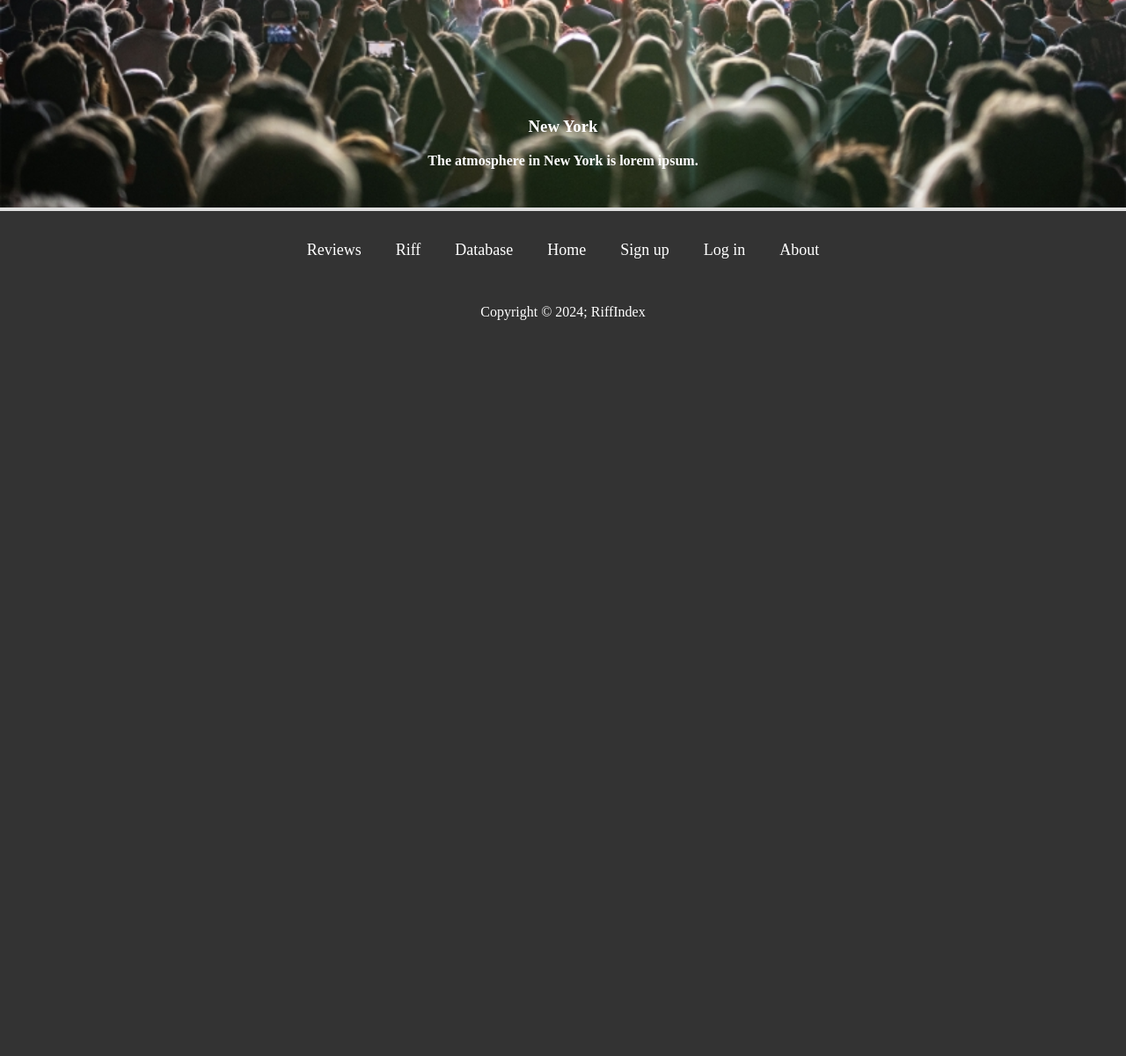
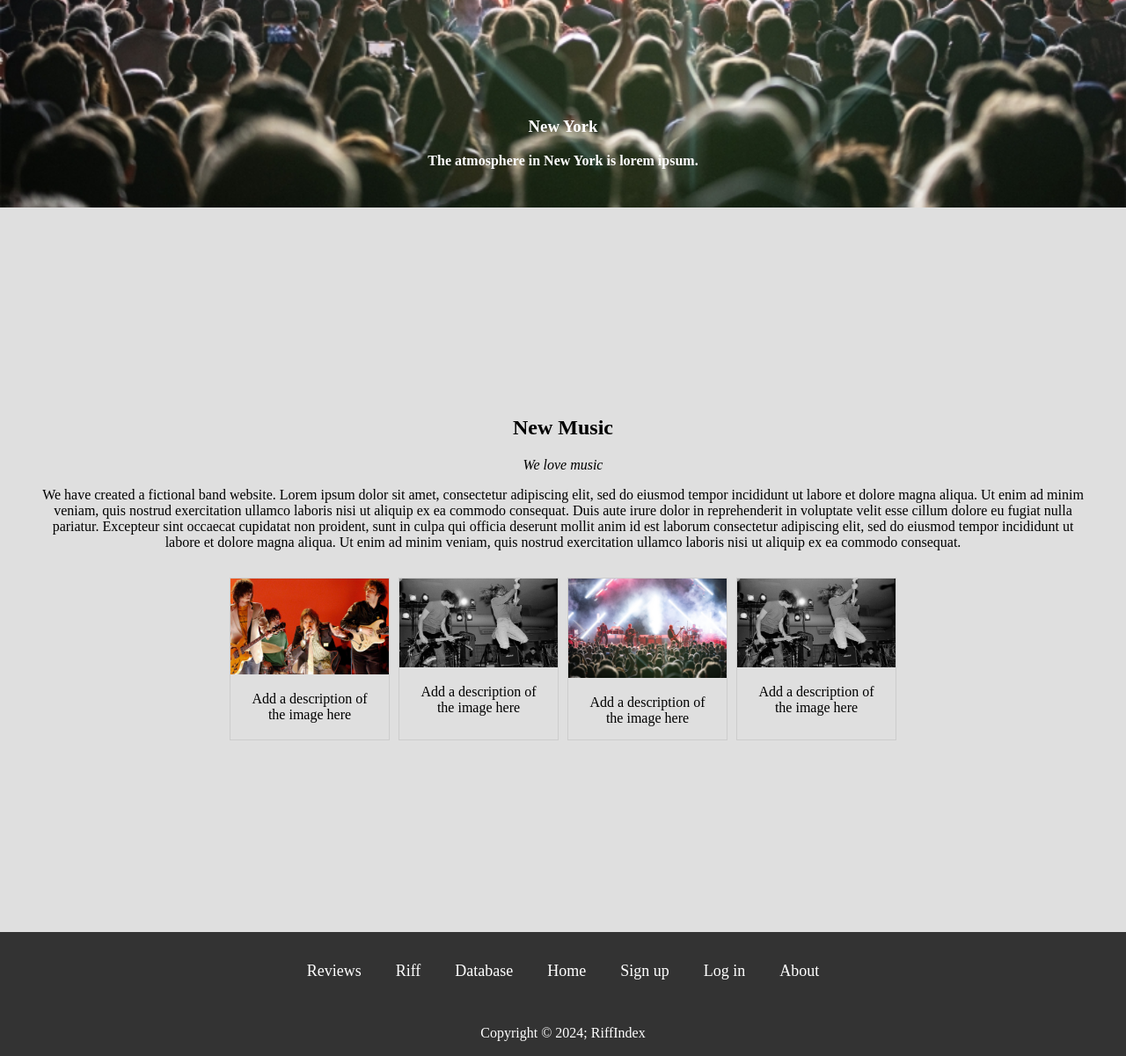
Before and after one commit to erikalanj/riffindex, a PHP site: page / in a window 1280 px wide. Shown: the part 653-1854 px from the top of the page at 88% size. Before the commit the page ends 1017 px from the top, so only its background shows below. Run offline with PHP 8.4, Linux system fonts and the light colour scheme.

Commit message:
Describe your changes here

```diff
--- a/aside.php
+++ b/aside.php
@@ -1,5 +1,3 @@
-
-<div class="col-3 col-s-12">
 <div class="aside">
     <h2>What?</h2>
     <p>Chania is a city on the island of Crete.</p>
@@ -8,5 +6,3 @@
     <h2>How?</h2>
     <p>You can reach Chania airport from all over Europe.</p>
 </div>
-    </div>
-</div>
--- a/index.php
+++ b/index.php
@@ -28,7 +28,51 @@ require "nav.php"; // Include your navigation bar
     </div>
 </div>
 
+<div class="container">
+    <!-- The Band Section -->
+    <div class="w3-container w3-content w3-center w3-padding-64" id="band">
+        <h2 class="w3-wide">New Music</h2>
+        <p class="w3-opacity"><i>We love music</i></p>
+        <p class="w3-justify">We have created a fictional band website. Lorem ipsum dolor sit amet, consectetur adipiscing elit, sed do eiusmod tempor incididunt ut labore et dolore magna aliqua. Ut enim ad minim veniam, quis nostrud exercitation ullamco laboris nisi ut aliquip
+            ex ea commodo consequat. Duis aute irure dolor in reprehenderit in voluptate velit esse cillum dolore eu fugiat nulla pariatur. Excepteur sint occaecat cupidatat non proident, sunt in culpa qui officia deserunt mollit anim id est laborum consectetur
+            adipiscing elit, sed do eiusmod tempor incididunt ut labore et dolore magna aliqua. Ut enim ad minim veniam, quis nostrud exercitation ullamco laboris nisi ut aliquip ex ea commodo consequat.</p>
+    </div>
+
+    <!-- The Gallery Section -->
+    <div class="gallery-container">
+        <div class="gallery">
+            <a target="_blank" href="img_5terre.jpg">
+                <img src="images/stokes1.jpg" alt="Cinque Terre" width="600" height="400">
+            </a>
+            <div class="desc">Add a description of the image here</div>
+        </div>
+
+        <div class="gallery">
+            <a target="_blank" href="img_forest.jpg">
+                <img src="images/nirvana1.jpg" alt="Forest" width="600" height="400">
+            </a>
+            <div class="desc">Add a description of the image here</div>
+        </div>
+
+        <div class="gallery">
+            <a target="_blank" href="img_lights.jpg">
+                <img src="images/qotsa1.jpg" alt="Northern Lights" width="600" height="400">
+            </a>
+            <div class="desc">Add a description of the image here</div>
+        </div>
+
+        <div class="gallery">
+            <a target="_blank" href="img_mountains.jpg">
+                <img src="images/nirvana1.jpg" alt="Mountains" width="600" height="400">
+            </a>
+            <div class="desc">Add a description of the image here</div>
+        </div>
+    </div>
+</div>
+
 <?php require "foot.php"; // Include your footer ?>
+
+
 
 
 
--- a/styles.css
+++ b/styles.css
@@ -373,3 +373,56 @@ section a {
 
 
 /* end of index slideshow */
+
+/* start of index new music section */
+.container {
+  display: flex;
+  flex-direction: column;
+  align-items: center;
+  max-width: 1200px;
+  margin: 0 auto;
+  padding: 10px 0; /* Reduce padding to bring everything up */
+}
+
+/* The Band Section */
+#w3-band {
+  max-width: 800px; /* Max width for the band section */
+  margin: 0 auto 10px; /* Remove top margin, keep some space below */
+  padding: 10px 0; /* Reduce top and bottom padding */
+}
+
+/* Optional: Adjusting the W3 Container */
+.w3-container {
+  padding-top: 0; /* Remove any top padding */
+  margin-top: 0; /* Remove any top margin */
+}
+
+
+/* start of gallery of new music */
+.gallery-container {
+  display: flex; /* Use Flexbox for the gallery items */
+  flex-wrap: wrap; /* Allow items to wrap to the next line */
+  justify-content: center; /* Center the gallery items */
+  margin-top: 10px; /* Reduce space above the gallery */
+}
+
+div.gallery {
+  margin: 5px;
+  border: 1px solid #ccc;
+  width: 180px; /* Fixed width for the gallery items */
+}
+
+div.gallery:hover {
+  border: 1px solid #777;
+}
+
+div.gallery img {
+  width: 100%;
+  height: auto;
+}
+
+div.desc {
+  padding: 15px;
+  text-align: center;
+}
+/* end of gallery of new music */
```
Lines whose indentation alone changed are shown as unchanged.
